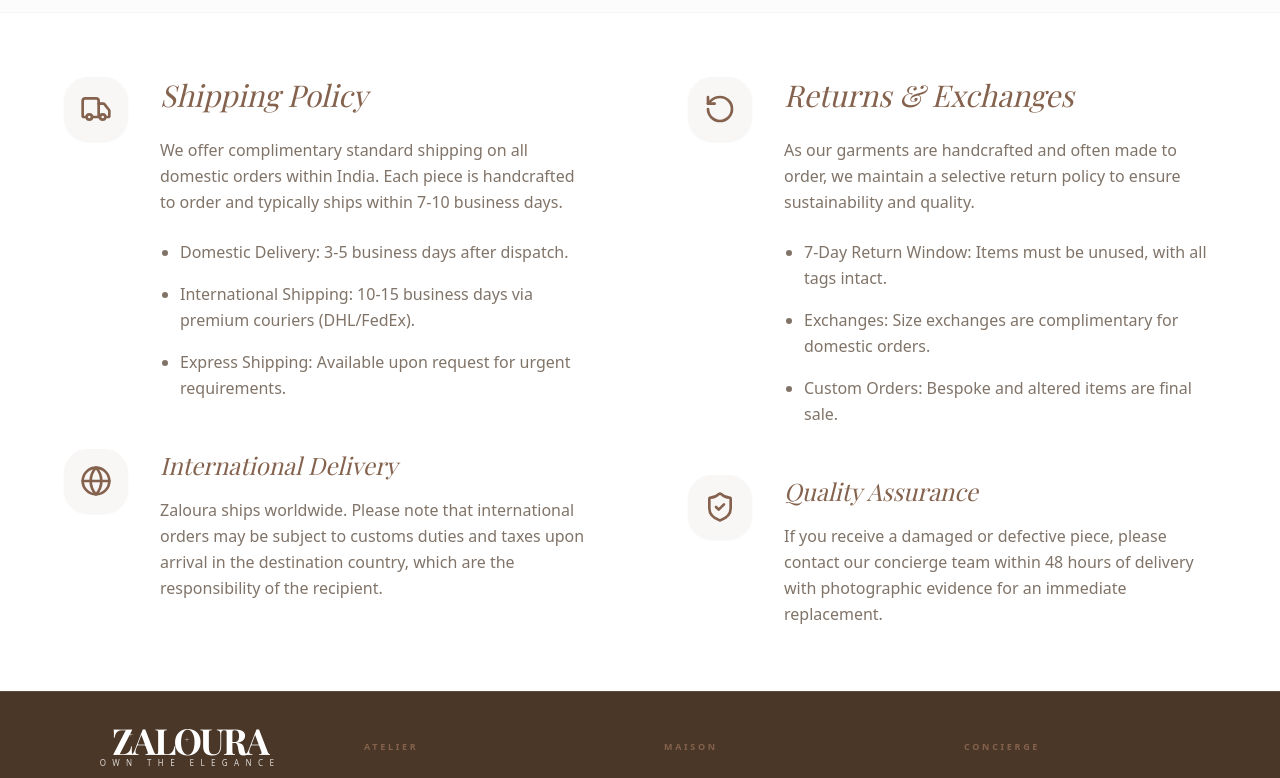
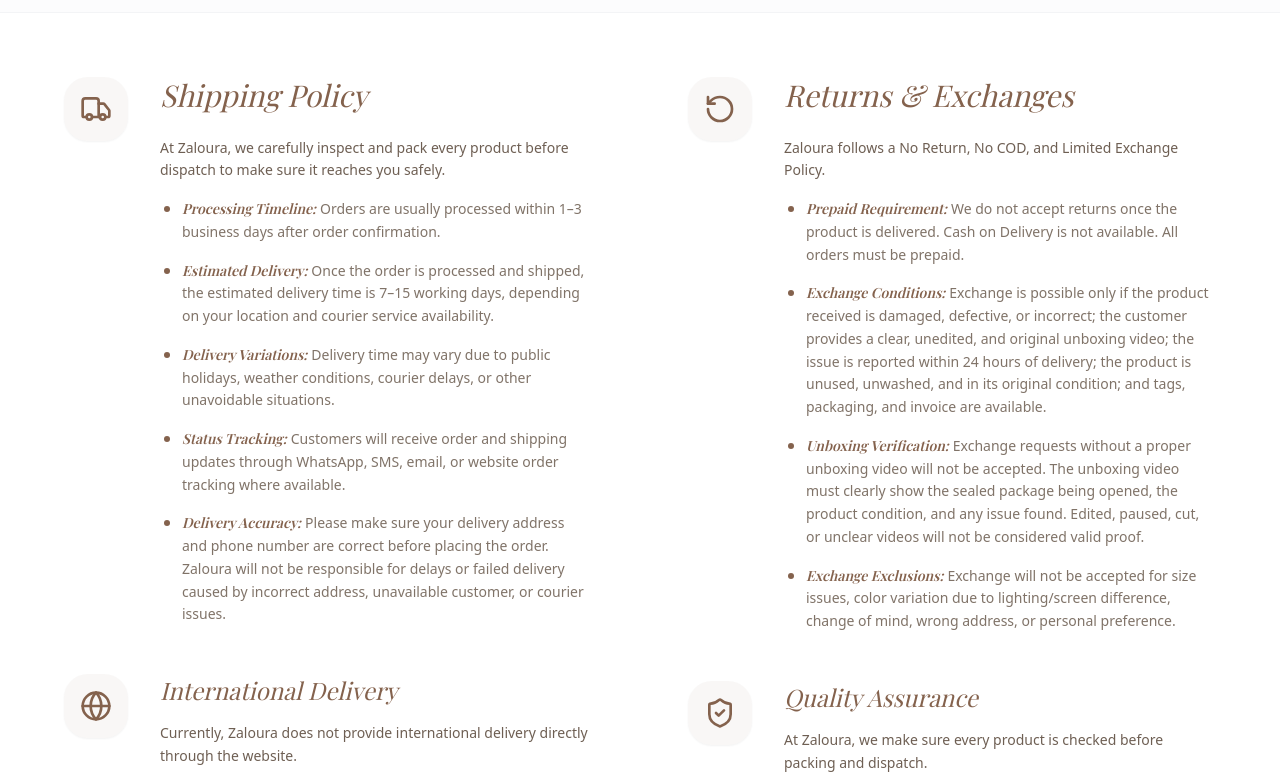
Before and after one commit to csaiswarya1997/mernstack-anokhi, a React (Vite) app in the folder frontend/: page /shipping in a window 1280 px wide. Shown: the part 400-1178 px from the top of the page. Built offline with nearby package versions, Linux system fonts and the light colour scheme; no server answers; a web font is replaced by a local one.

Commit message:
changes-policy

```diff
--- a/frontend/src/pages/Bespoke.jsx
+++ b/frontend/src/pages/Bespoke.jsx
@@ -23,6 +23,10 @@
 
   const [showConfirmation, setShowConfirmation] = useState(false);
   const [isEditMode, setIsEditMode] = useState(false);
+  const [images, setImages] = useState([]);
+  const [uploading, setUploading] = useState(false);
+  const [isSubmitting, setIsSubmitting] = useState(false);
+  const [isSubmitted, setIsSubmitted] = useState(false);
 
   // Animation Variants
   const containerVariants = {
@@ -97,11 +101,6 @@
       window.scrollTo(0, 0);
     }
   }, [isSubmitted]);
-
-  const [images, setImages] = useState([]);
-  const [uploading, setUploading] = useState(false);
-  const [isSubmitting, setIsSubmitting] = useState(false);
-  const [isSubmitted, setIsSubmitted] = useState(false);
 
   const handleSubmit = async (e) => {
     e.preventDefault();
--- a/frontend/src/pages/Shipping.jsx
+++ b/frontend/src/pages/Shipping.jsx
@@ -1,6 +1,5 @@
 import React, { useState, useEffect } from 'react';
 import { Truck, RotateCcw, ShieldCheck, Globe } from 'lucide-react';
-
 import { motion } from 'framer-motion';
 import API_URL from '../config';
 
@@ -52,6 +51,89 @@
     }
   };
 
+  const shippingDefaults = [
+    "At Zaloura, we carefully inspect and pack every product before dispatch to make sure it reaches you safely.",
+    "Processing Timeline: Orders are usually processed within 1–3 business days after order confirmation.",
+    "Estimated Delivery: Once the order is processed and shipped, the estimated delivery time is 7–15 working days, depending on your location and courier service availability.",
+    "Delivery Variations: Delivery time may vary due to public holidays, weather conditions, courier delays, or other unavoidable situations.",
+    "Status Tracking: Customers will receive order and shipping updates through WhatsApp, SMS, email, or website order tracking where available.",
+    "Delivery Accuracy: Please make sure your delivery address and phone number are correct before placing the order. Zaloura will not be responsible for delays or failed delivery caused by incorrect address, unavailable customer, or courier issues."
+  ];
+
+  const returnsDefaults = [
+    "Zaloura follows a No Return, No COD, and Limited Exchange Policy.",
+    "Prepaid Requirement: We do not accept returns once the product is delivered. Cash on Delivery is not available. All orders must be prepaid.",
+    "Exchange Conditions: Exchange is possible only if the product received is damaged, defective, or incorrect; the customer provides a clear, unedited, and original unboxing video; the issue is reported within 24 hours of delivery; the product is unused, unwashed, and in its original condition; and tags, packaging, and invoice are available.",
+    "Unboxing Verification: Exchange requests without a proper unboxing video will not be accepted. The unboxing video must clearly show the sealed package being opened, the product condition, and any issue found. Edited, paused, cut, or unclear videos will not be considered valid proof.",
+    "Exchange Exclusions: Exchange will not be accepted for size issues, color variation due to lighting/screen difference, change of mind, wrong address, or personal preference."
+  ];
+
+  const internationalDefaults = [
+    "Currently, Zaloura does not provide international delivery directly through the website.",
+    "WhatsApp Support: If any customer requires international delivery, they can contact us through WhatsApp before placing the order. Our team will check the product, location, shipping availability, delivery time, and charges, then confirm whether international delivery is possible.",
+    "Duties & Taxes: International shipping charges, customs duty, import taxes, or any additional charges from the destination country must be paid by the customer.",
+    "Transit Timeline: International delivery time may vary depending on the country, customs clearance, and courier service availability."
+  ];
+
+  const qualityDefaults = [
+    "At Zaloura, we make sure every product is checked before packing and dispatch.",
+    "Rigorous Inspection: Before delivery, we inspect the product for quality, damage, stitching/finishing, product condition, correct item & quantity, and packing safety.",
+    "Quality Commitment: We assure that only checked and approved products are packed and delivered to customers.",
+    "Slight Variations: Slight color differences may occur due to lighting, photography, or screen display settings. These are not considered product defects.",
+    "Our Promise: Our goal is to deliver good-quality products with proper checking and safe packaging."
+  ];
+
+  const parsePolicyToPoints = (dbText, defaultTextArray) => {
+    const rawText = dbText || defaultTextArray.join('\n');
+    const paragraphs = rawText
+      .split(/\n+/)
+      .map(p => p.trim())
+      .filter(Boolean);
+
+    return (
+      <div className="space-y-4 mt-4">
+        {paragraphs.map((p, index) => {
+          const isBullet = p.startsWith('-') || p.startsWith('*') || p.startsWith('•') || /^\d+\./.test(p);
+          const cleaned = p.replace(/^[-*•\d+\.]\s*/, '');
+          const colonIndex = cleaned.indexOf(':');
+          const hasColon = colonIndex > 0 && colonIndex < 35;
+
+          if (isBullet || hasColon) {
+            let title = '';
+            let description = cleaned;
+
+            if (hasColon) {
+              title = cleaned.substring(0, colonIndex).trim();
+              description = cleaned.substring(colonIndex + 1).trim();
+            }
+
+            return (
+              <div key={index} className="flex items-start gap-3 pl-1">
+                <span className="w-1.5 h-1.5 rounded-full bg-primaryContainer mt-2 shrink-0" />
+                <span className="text-secondary/70 font-sans text-sm leading-relaxed">
+                  {title ? (
+                    <>
+                      <strong className="text-primary font-serif font-semibold italic mr-1">{title}:</strong>
+                      {description}
+                    </>
+                  ) : (
+                    cleaned
+                  )}
+                </span>
+              </div>
+            );
+          }
+
+          return (
+            <p key={index} className="text-secondary/80 font-sans text-sm leading-relaxed">
+              {p}
+            </p>
+          );
+        })}
+      </div>
+    );
+  };
+
   return (
     <motion.div
       initial="hidden"
@@ -100,22 +182,9 @@
               >
                 <Truck size={32} />
               </motion.div>
-              <div>
+              <div className="flex-1">
                 <h2 className="text-3xl font-serif text-primary mb-6 italic">Shipping Policy</h2>
-                <div className="space-y-6 text-secondary/70 font-sans leading-relaxed whitespace-pre-wrap">
-                  {settings?.shippingPolicy || (
-                    <>
-                      <p>
-                        We offer complimentary standard shipping on all domestic orders within India. Each piece is handcrafted to order and typically ships within 7-10 business days.
-                      </p>
-                      <ul className="space-y-4 list-disc pl-5">
-                        <li>Domestic Delivery: 3-5 business days after dispatch.</li>
-                        <li>International Shipping: 10-15 business days via premium couriers (DHL/FedEx).</li>
-                        <li>Express Shipping: Available upon request for urgent requirements.</li>
-                      </ul>
-                    </>
-                  )}
-                </div>
+                {parsePolicyToPoints(settings?.shippingPolicy, shippingDefaults)}
               </div>
             </motion.div>
 
@@ -127,11 +196,9 @@
               >
                 <Globe size={32} />
               </motion.div>
-              <div>
+              <div className="flex-1">
                 <h2 className="text-2xl font-serif text-primary mb-4 italic">International Delivery</h2>
-                <div className="text-secondary/70 font-sans leading-relaxed whitespace-pre-wrap">
-                  {settings?.internationalPolicy || "Zaloura ships worldwide. Please note that international orders may be subject to customs duties and taxes upon arrival in the destination country, which are the responsibility of the recipient."}
-                </div>
+                {parsePolicyToPoints(settings?.internationalPolicy, internationalDefaults)}
               </div>
             </motion.div>
           </div>
@@ -146,22 +213,9 @@
               >
                 <RotateCcw size={32} />
               </motion.div>
-              <div>
+              <div className="flex-1">
                 <h2 className="text-3xl font-serif text-primary mb-6 italic">Returns & Exchanges</h2>
-                <div className="space-y-6 text-secondary/70 font-sans leading-relaxed whitespace-pre-wrap">
-                  {settings?.returnsPolicy || (
-                    <>
-                      <p>
-                        As our garments are handcrafted and often made to order, we maintain a selective return policy to ensure sustainability and quality.
-                      </p>
-                      <ul className="space-y-4 list-disc pl-5">
-                        <li>7-Day Return Window: Items must be unused, with all tags intact.</li>
-                        <li>Exchanges: Size exchanges are complimentary for domestic orders.</li>
-                        <li>Custom Orders: Bespoke and altered items are final sale.</li>
-                      </ul>
-                    </>
-                  )}
-                </div>
+                {parsePolicyToPoints(settings?.returnsPolicy, returnsDefaults)}
               </div>
             </motion.div>
 
@@ -173,11 +227,9 @@
               >
                 <ShieldCheck size={32} />
               </motion.div>
-              <div>
+              <div className="flex-1">
                 <h2 className="text-2xl font-serif text-primary mb-4 italic">Quality Assurance</h2>
-                <div className="text-secondary/70 font-sans leading-relaxed whitespace-pre-wrap">
-                  {settings?.qualityPolicy || "If you receive a damaged or defective piece, please contact our concierge team within 48 hours of delivery with photographic evidence for an immediate replacement."}
-                </div>
+                {parsePolicyToPoints(settings?.qualityPolicy, qualityDefaults)}
               </div>
             </motion.div>
           </div>
--- a/frontend/src/pages/admin/AdminBespoke.jsx
+++ b/frontend/src/pages/admin/AdminBespoke.jsx
@@ -29,8 +29,10 @@
   };
 
   useEffect(() => {
-    fetchRequests();
-  }, []);
+    if (userInfo?.token) {
+      fetchRequests();
+    }
+  }, [userInfo]);
 
   const handleStatusChange = async (id, newStatus) => {
     try {
--- a/frontend/src/pages/admin/AdminOrders.jsx
+++ b/frontend/src/pages/admin/AdminOrders.jsx
@@ -364,7 +364,7 @@
                             {order.orderItems.map((item, idx) => (
                               <div key={idx} className="flex items-center gap-3">
                                 <div className="w-10 h-12 flex-shrink-0 bg-surface rounded border border-champagne/30 overflow-hidden">
-                                { (item.image || (productsMap.images && productsMap.images[item.product])) ? (
+                                  {(item.image || (productsMap.images && productsMap.images[item.product])) ? (
                                     <img
                                       src={getImageUrl(item.image || productsMap.images[item.product])}
                                       alt={item.name}
```
Also changed, not shown: frontend/src/pages/admin/AdminSettings.jsx (+10 -10 lines), 1 other file (tests, documents, lock files or other folders). Lines whose indentation alone changed are shown as unchanged.
